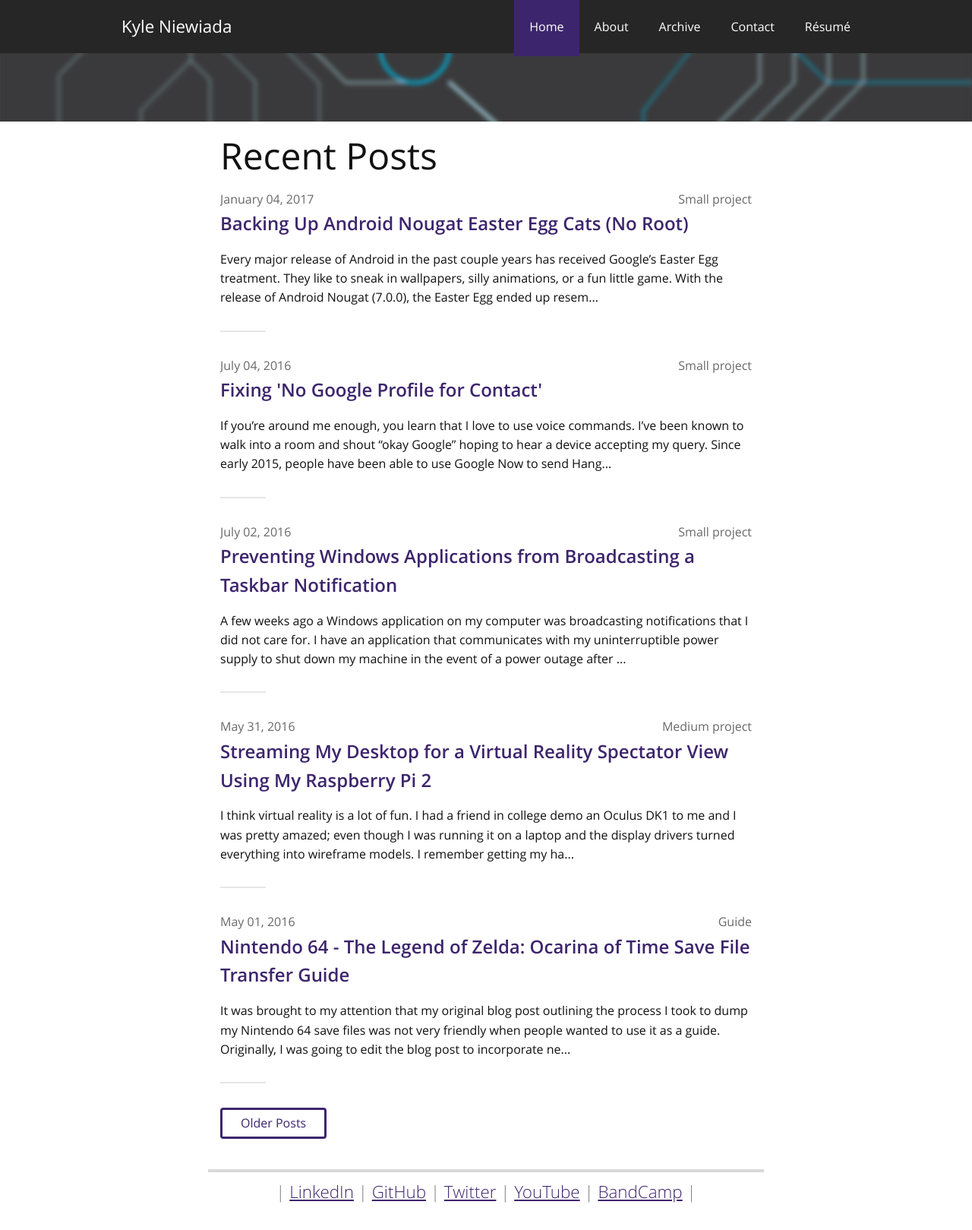
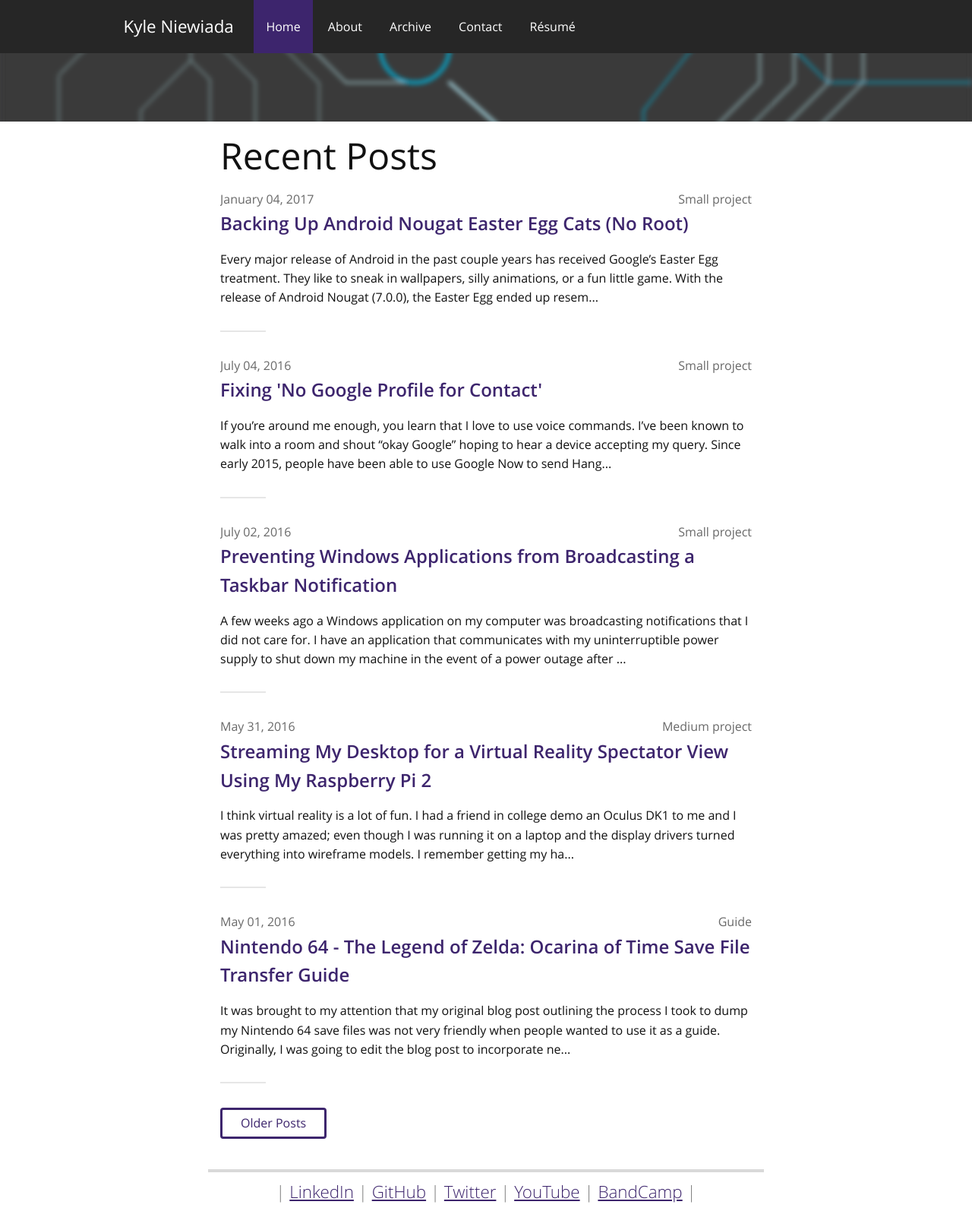
Before and after one commit to aav7fl/website-legacy, a Jekyll site: the page built from index.html, in a window 1280 px wide. Shown: the whole page at 76% size. Built offline with Jekyll 4.4.1, drawn with Linux system fonts in a browser that asks for light colours; the list of posts is cut into pages by our own code.

Commit message:
New nav bar progress.

```diff
--- a/_data/navigation.yaml
+++ b/_data/navigation.yaml
@@ -1,4 +1,6 @@
 ---
+- title: Kyle Niewiada
+  url: /
 - title: Home
   url: /
 - title: About
--- a/_includes/header.html
+++ b/_includes/header.html
@@ -2,25 +2,26 @@
 <div class="header">
   <div class="navigation">
     <div class="nav-container">
-      <div class="brand">
+      <!-- <div class="brand">
         <a href="/">{{ site.author }}</a>
-      </div>
-        <nav>
-          <div class="nav-mobile">
-            <a id="nav-toggle" href="#!"><span></span></a>
-          </div>
-          <ul class="nav-list">
+      </div> -->
+      <div class="menu-box">
+        <nav id="menu">
+          <ul class="menu-closed">
             {% for menuitem in site.data.navigation %}
-                {% if menuitem.url == page.url %}
-                    {% assign class = "active" %}
+                {% if menuitem.url == page.url and menuitem.title != site.author %}
+                  {% assign class = "active" %}
                 {% else %}
                     {% assign class = "normal" %}
                 {% endif %}
                 <li class="{{ class }}"><a href="{{ menuitem.url }}">{{ menuitem.title }}</a></li>
             {% endfor %}
+            <li><a href="#menu-closed">&#215; Close menu</a></li>
+            <li><a href="#menu">&#9776; Menu</a></li>
           </ul>
         </nav>
       </div>
+    </div>
   </div>
 </div>
 <!-- end header -->
--- a/_sass/__config.scss
+++ b/_sass/__config.scss
@@ -22,7 +22,7 @@
 $white:  #fff;
 $silver: #ddd;
 $gray:   #808080;
-$banner-grey: #3a3a3c;
+$banner-grey: #3a3a3a;
 $black:  #111;
 
 // Color variables
@@ -61,11 +61,14 @@
 NAVIGATION AND CONTENT
 ***************/
 $navigation-width: 1000px;
+$breakpoint_0: 330px;
 $breakpoint_1: 400px;
-$breakpoint_2: 650px;
+$breakpoint_2: 600px;
 $breakpoint_3: 1000px;
 $nav-height: 70px;
 $nav-background: #262626;
+$nav-background-light: #535353;
+$menu-button: $banner-grey;
 $nav-font-color: #ffffff;
 $link-hover-color: #00b2d9;
 $nav-active: $primary-color;
--- a/_sass/__header.scss
+++ b/_sass/__header.scss
@@ -4,181 +4,137 @@
 
 .header {
 	background-image: url('/assets/img/banner.svg');
-	background-color: #3a3a3c;
+	background-color: $banner-grey;
 	background-size: cover;
 	background-position: center center;
-	color: #3a3a3c;
+	color: $banner-grey;
 	padding: 0;
-	height: 3em;
+	height: auto;
+	margin-bottom: $padding;
+
+	// Outer navigation wrapper
+	.navigation {
+		background: $nav-background;
+		font-family: $sans-serif;
+	}
+
+	// Container with no padding for navbar
+	.nav-container {
+	  max-width: $navigation-width;
+	  margin: 0 auto;
+	}
 }
 
+/* Remove header image when screen width is too small */
 @media (min-width: $breakpoint_2){
 	.header {
-		height: 10em;
+		min-height: 10em;
 		position: relative;
 		margin-bottom: $padding;
-
-		.container {
-			position: relative;
-			top: 50%;
-			-webkit-transform: translateY(-50%);
-			-ms-transform: translateY(-50%);
-			transform: translateY(-50%);
-			margin: auto auto;
-		}
-  }
+	}
 }
 
-// Outer navigation wrapper
-.navigation {
-  height: $nav-height;
-	background: $nav-background;
-	font-family: $sans-serif;
+nav {
+	height: $nav-height; /* Menu height */
+	overflow: hidden; /* Don't show anything outside the nav */
 }
 
-// Logo and branding
-.brand {
-  position: absolute;
-  padding-left: 20px;
-  float: left;
-  line-height: $nav-height;
-  font-size: 1.4em;
-  a,
-  a:visited {
-    color: $nav-font-color;
-    text-decoration: none;
-  }
+nav ul {
+	margin: 0;
+	padding: 0;
+	list-style-type: none;
+	max-height: $nav-height*2; /* Menu height x 2 */
+	position: relative; /* Position the menu button relative to this item */
+	.active
+	{
+			background: $nav-active;
+	}
 }
 
-// Container with no padding for navbar
-.nav-container {
-  max-width: $navigation-width;
-  margin: 0 auto;
+nav li {
+	display: inline-block;
+	padding: 0;
 }
 
-// Navigation
-nav {
-  float: right;
-  ul {
-    list-style: none;
-    margin: 0;
-    padding: 0;
-    li {
-      float: left;
-      position: relative;
-      a, a:visited {
-        display: block;
-        padding: 0 20px;
-        line-height: $nav-height;
-        color: $nav-font-color;
-        text-decoration: none;
-        &:hover {
-          background: $link-hover-color;
-          color: $nav-font-color;
-        }
-			}
-    }
-  }
+nav a {
+	display: inline-block;
+	padding: 0 1em;
+	color: $nav-font-color;
+	text-decoration: none;
+	white-space: nowrap;
+	line-height: $nav-height; /* Menu height */
+	height: $nav-height; /* Menu height */
 }
 
-// Dropdown list binds to JS toggle event
-.nav-dropdown {
-  position: absolute;
-  display: none;
-  box-shadow: 0 3px 12px rgba(0, 0, 0, 0.15);
+nav a:hover {
+	color: $nav-font-color;
+	background-color: $link-hover-color;
 }
 
-/* Mobile navigation */
-
-// Binds to JS Toggle
-.nav-mobile {
-  display: none;
-  position: absolute;
-  top: 0;
-  right: 0;
-	height: $nav-height;
-  width: $nav-height;
-}
-//lazy width hack
-@media only screen and (max-width: -1+$breakpoint_2) {
-  // Hamburger nav visible on mobile only
-  .nav-mobile {
-    display: block;
-  }
-  nav {
-   width: 100%;
-    padding: $nav-height 0 15px;
-    ul {
-      display: none;
-      li {
-        float: none;
-        a {
-          padding: 15px;
-          line-height: 20px;
-        }
-        ul li a {
-          padding-left: 30px;
-        }
-      }
-    }
-  }
-  .nav-dropdown {
-    position: static;
-  }
+nav li:first-child {
+	left: 0;
+	vertical-align: top;
+	font-size: 0%; /* Hide when screen width is too small */
+	:hover {
+		color: $nav-font-color;
+		background-color: $nav-background;
+	}
+	@media (min-width: $breakpoint_0){
+		font-size: 100%;
+	}
+	@media (min-width: $breakpoint_1){
+		font-size: 140%;
+	}
 }
 
-@media screen and (min-width: $breakpoint_2) {
-  .nav-list {
-    display: block !important;
-  }
+nav li:last-child { /* The menu button */
+	position: absolute; /* Move the menu button out of flow */
+	right: 0;
+	bottom: $nav-height; /* Move upwards, the same distance as the menu height */
+	background-image: linear-gradient(to right, rgba(19, 51, 61, 0) 0, $nav-background 2em);
+	padding-left: 3em;
 }
 
-.nav-list {
-	background: $nav-background;
+nav li:nth-last-child(2) { /* The close button */
+	display: none;
 }
 
-#nav-toggle {
-  position: absolute;
-  left: 18px;
-  top: 22px;
-  cursor: pointer;
-  padding: 10px 35px 16px 0px;
-  span,
-  span:before,
-  span:after {
-    cursor: pointer;
-    border-radius: 1px;
-    height: 5px;
-    width: 35px;
-    background: $nav-font-color;
-    position: absolute;
-    display: block;
-    content: '';
-    transition: all 300ms ease-in-out;
-  }
-  span:before {
-    top: -10px;
-  }
-  span:after {
-    bottom: -10px;
-  }
-  &.active span {
-    background-color: transparent;
-    &:before,
-    &:after {
-      top: 0;
-    }
-    &:before {
-      transform: rotate(45deg);
-    }
-    &:after {
-      transform: rotate(-45deg);
-    }
-  }
+nav#menu:target {
+	height: auto;
+	padding: 0;
 }
 
-ul.nav-list li.active
-{
-    background: $nav-active;
-    padding-bottom: 4px;
+nav#menu:target ul {
+	max-height: none;
 }
+
+nav#menu:target li {
+	display: block;
+}
+
+nav#menu:target a {
+	display: block;
+	padding: 0 2em;
+	background-color: rgba(255, 255, 255, 0.05);
+}
+
+nav#menu:target li:not(:first-child) {
+	margin-top: 2px;
+	a:hover {
+		background-color: $link-hover-color;
+	}
+}
+
+nav#menu:target li:last-child {
+	display: none;
+}
+
+nav#menu:target li:nth-last-child(2) {
+	display: inline-block;
+	position: absolute;
+	top: 0;
+	right: 0;
+	margin: 0;
+	border-left: 2px solid $nav-background;
+	background: $nav-background-light;
+}
```
